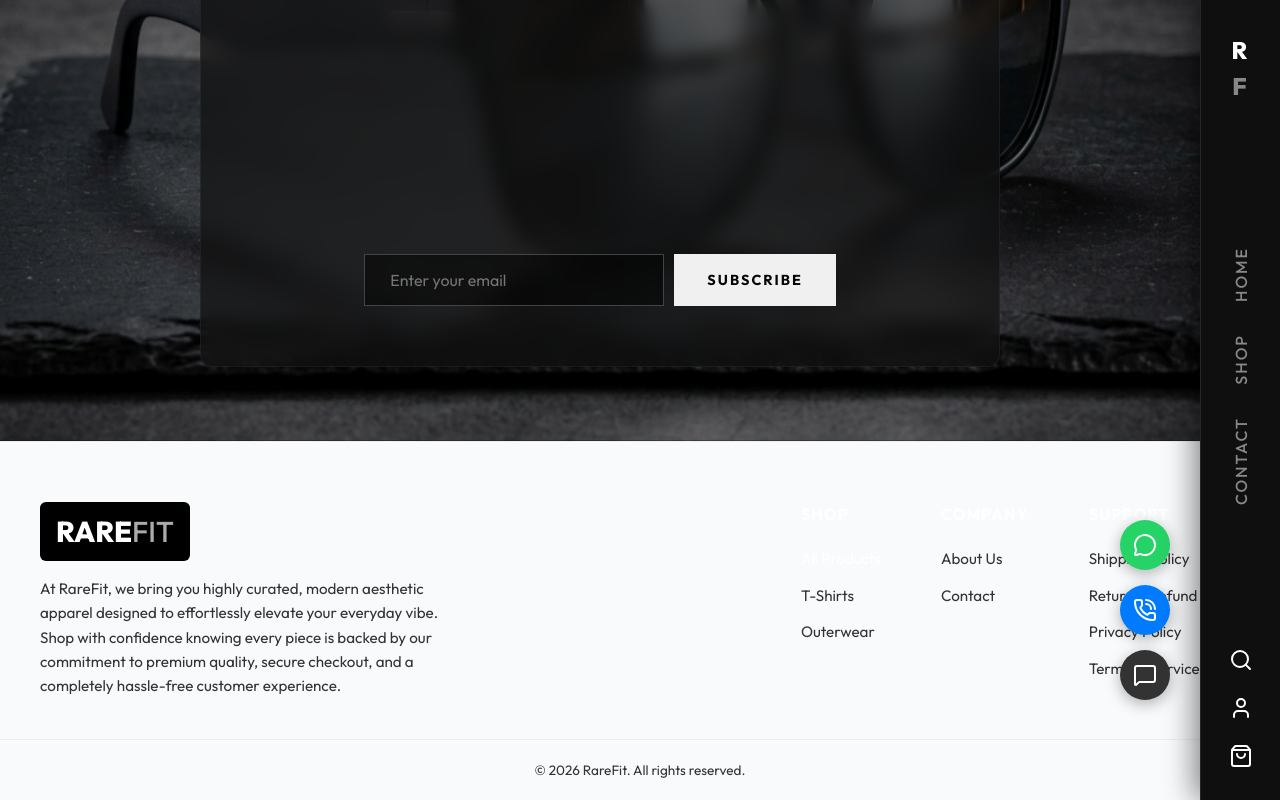
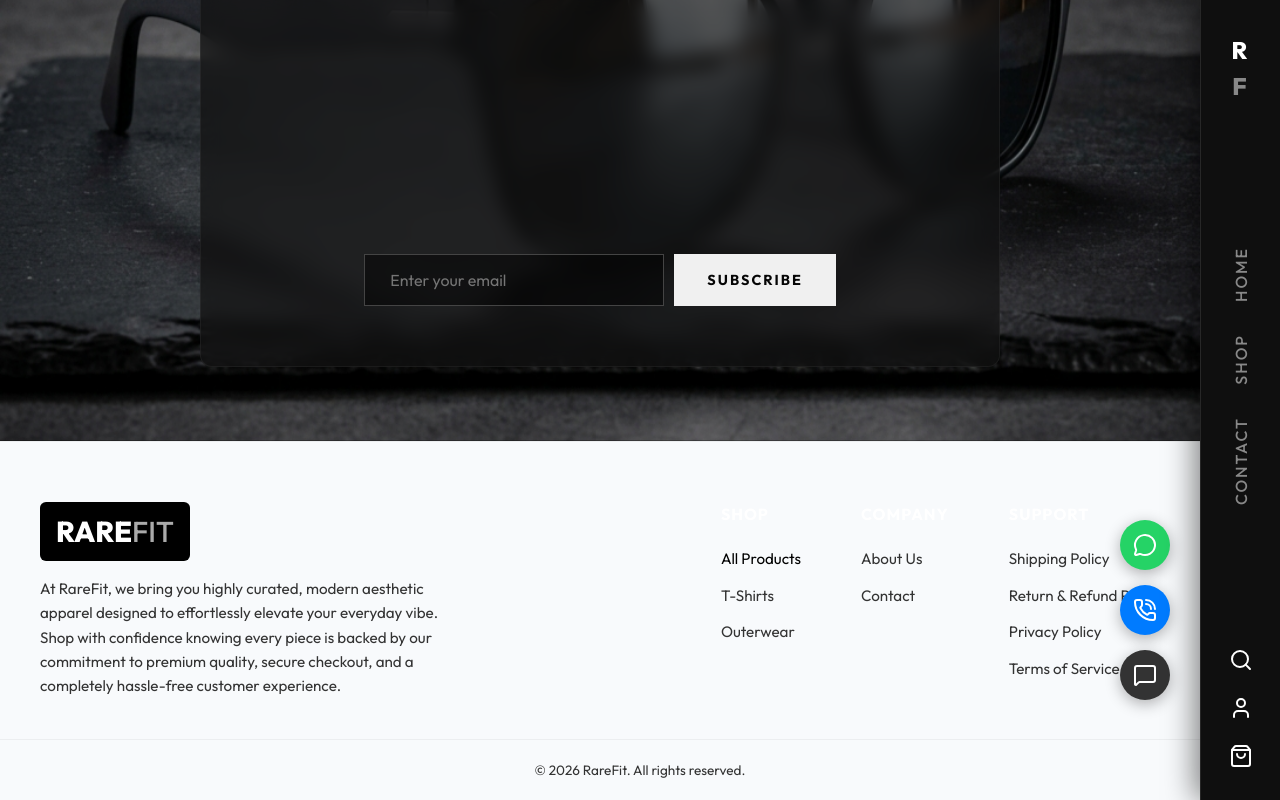
Before and after one commit to ajinkyakhairnar08-ux/RAREFIT-clothing, a React (Vite) app in the folder rarefit-ecommerce/client/: page / in a window 1280 px wide. In both pictures the pointer is over the link "All Products". Shown: the part 5845-6645 px from the top of the page. Built offline with nearby package versions, Linux system fonts and the light colour scheme; no server answers.

Commit message:
fix(footer): Adjusted padding to prevent overlap with floating buttons and fixed invisible link hover color

```diff
--- a/rarefit-ecommerce/client/src/components/Footer.css
+++ b/rarefit-ecommerce/client/src/components/Footer.css
@@ -48,6 +48,7 @@
 .footer-links {
   display: flex;
   gap: 60px;
+  padding-right: 80px; /* Prevent overlap with floating action buttons */
 }
 
 .footer-column h4 {
@@ -69,7 +70,7 @@
 }
 
 .footer-column a:hover {
-  color: var(--color-primary);
+  color: var(--color-black, #000);
 }
 
 .footer-bottom {
```
